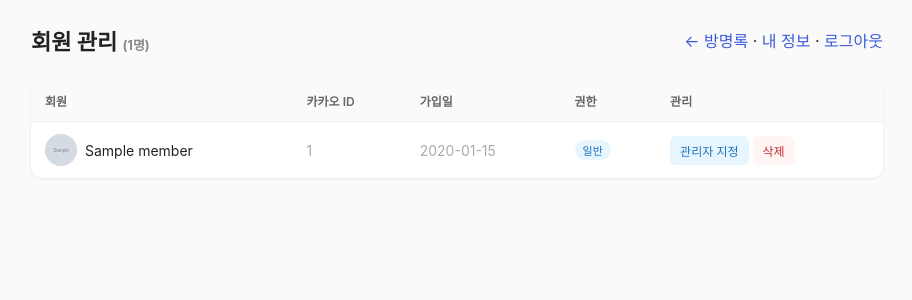
After one commit to 00MunhH/test_guestbook, a FastAPI app: template app/templates/admin.html in a window 1280 px wide. The commit adds this page. Shown: the top 300 px of the page, without its empty margins (183-1095 px from the left). Run offline with FastAPI, Linux system fonts and the light colour scheme; the template is opened without the code that fills it: most values are stand-ins (such as "Sample title", 1, 10 or a date in 2020); grey boxes marked "Sample" are stand-in pictures; parts of the project's set-up code (start-up, migrations or seed data) failed here and were passed over.

Commit message:
v4.0: User profile editing, admin page, and admin role management

```diff
--- a/app/auth.py
+++ b/app/auth.py
@@ -35,6 +35,18 @@ def require_user(
         raise HTTPException(
             status_code=status.HTTP_401_UNAUTHORIZED,
             detail="로그인이 필요합니다.",
+        )
+    return user
+
+
+def require_admin(
+    user: User = Depends(require_user),
+) -> User:
+    """관리자 필수 의존성. 비관리자 시 403."""
+    if not user.is_admin:
+        raise HTTPException(
+            status_code=status.HTTP_403_FORBIDDEN,
+            detail="관리자 권한이 필요합니다.",
         )
     return user
 
@@ -117,17 +129,22 @@ async def kakao_callback(
     profile_image = profile.get("profile_image_url") or ""
 
     # 3) 사용자 upsert
+    is_bootstrap_admin = kakao_id in settings.admin_kakao_id_set
     user = db.scalar(select(User).where(User.kakao_id == kakao_id))
     if user is None:
         user = User(
             kakao_id=kakao_id,
             nickname=nickname,
             profile_image=profile_image,
+            is_admin=is_bootstrap_admin,
         )
         db.add(user)
     else:
         user.nickname = nickname
         user.profile_image = profile_image
+        # .env에 지정된 관리자는 로그인 시 자동 승격 (강등은 하지 않음)
+        if is_bootstrap_admin:
+            user.is_admin = True
     db.commit()
     db.refresh(user)
 
--- a/app/main.py
+++ b/app/main.py
@@ -9,7 +9,7 @@ from sqlalchemy import select
 from sqlalchemy.orm import Session
 from starlette.middleware.sessions import SessionMiddleware
 
-from . import auth, guestbook
+from . import account, auth, guestbook
 from .auth import get_current_user
 from .config import settings
 from .database import get_db, init_db
@@ -34,6 +34,7 @@ app.add_middleware(SessionMiddleware, secret_key=settings.session_secret_key)
 # 라우터 등록
 app.include_router(auth.router)
 app.include_router(guestbook.router)
+app.include_router(account.router)
 
 
 @app.get("/", response_class=HTMLResponse)
--- /dev/null
+++ b/app/templates/admin.html
@@ -0,0 +1,106 @@
+<!DOCTYPE html>
+<html lang="ko">
+<head>
+  <meta charset="UTF-8" />
+  <meta name="viewport" content="width=device-width, initial-scale=1.0" />
+  <title>관리자 - 회원 관리</title>
+  <style>
+    * { box-sizing: border-box; }
+    body {
+      font-family: -apple-system, BlinkMacSystemFont, "Segoe UI", Roboto, "Helvetica Neue", Arial, sans-serif;
+      max-width: 900px; margin: 0 auto; padding: 24px; color: #222; background: #fafafa;
+    }
+    header { display: flex; align-items: center; justify-content: space-between; margin-bottom: 24px; }
+    h1 { font-size: 22px; margin: 0; }
+    a { color: #3b5bdb; text-decoration: none; }
+    .card { background: #fff; border-radius: 12px; box-shadow: 0 1px 3px rgba(0,0,0,.08); overflow: hidden; }
+    table { width: 100%; border-collapse: collapse; }
+    th, td { padding: 12px 14px; text-align: left; font-size: 14px; border-bottom: 1px solid #f0f0f0; vertical-align: middle; }
+    th { background: #fafafa; color: #666; font-weight: 600; font-size: 12px; }
+    tr:last-child td { border-bottom: none; }
+    .u { display: flex; align-items: center; gap: 8px; }
+    .u img { width: 32px; height: 32px; border-radius: 50%; object-fit: cover; background: #ddd; }
+    .badge { display: inline-block; font-size: 11px; padding: 2px 8px; border-radius: 999px; }
+    .badge.admin { background: #ffe3e3; color: #c92a2a; }
+    .badge.member { background: #e7f5ff; color: #1971c2; }
+    .me-tag { color: #aaa; font-size: 11px; }
+    form.inline { display: inline; margin: 0; }
+    .btn { padding: 6px 10px; border-radius: 6px; border: none; cursor: pointer; font-size: 12px; }
+    .btn-grant { background: #e7f5ff; color: #1971c2; }
+    .btn-revoke { background: #fff4e6; color: #e8590c; }
+    .btn-del { background: #fff5f5; color: #c92a2a; }
+    .muted { color: #aaa; }
+    .count { color: #888; font-size: 13px; }
+  </style>
+</head>
+<body>
+  <header>
+    <h1>회원 관리 <span class="count">({{ members | length }}명)</span></h1>
+    <nav>
+      <a href="/">← 방명록</a> · <a href="/me">내 정보</a> · <a href="/auth/logout">로그아웃</a>
+    </nav>
+  </header>
+
+  <div class="card">
+    <table>
+      <thead>
+        <tr>
+          <th>회원</th>
+          <th>카카오 ID</th>
+          <th>가입일</th>
+          <th>권한</th>
+          <th>관리</th>
+        </tr>
+      </thead>
+      <tbody>
+        {% for m in members %}
+          <tr>
+            <td>
+              <div class="u">
+                {% if m.profile_image %}<img src="{{ m.profile_image }}" alt="프로필" />{% endif %}
+                <div>
+                  {{ m.shown_name }}
+                  {% if m.id == user.id %}<span class="me-tag">(나)</span>{% endif %}
+                </div>
+              </div>
+            </td>
+            <td class="muted">{{ m.kakao_id }}</td>
+            <td class="muted">{{ m.created_at.strftime("%Y-%m-%d") }}</td>
+            <td>
+              {% if m.is_admin %}
+                <span class="badge admin">관리자</span>
+              {% else %}
+                <span class="badge member">일반</span>
+              {% endif %}
+            </td>
+            <td>
+              {% if m.is_admin %}
+                {% if m.id != user.id %}
+                  <form class="inline" action="/admin/members/{{ m.id }}/role" method="post">
+                    <input type="hidden" name="make_admin" value="0" />
+                    <button class="btn btn-revoke" type="submit">관리자 해제</button>
+                  </form>
+                {% else %}
+                  <span class="muted">—</span>
+                {% endif %}
+              {% else %}
+                <form class="inline" action="/admin/members/{{ m.id }}/role" method="post">
+                  <input type="hidden" name="make_admin" value="1" />
+                  <button class="btn btn-grant" type="submit">관리자 지정</button>
+                </form>
+              {% endif %}
+
+              {% if m.id != user.id %}
+                <form class="inline" action="/admin/members/{{ m.id }}/delete" method="post"
+                      onsubmit="return confirm('{{ m.shown_name }} 회원을 삭제할까요? 작성한 글/댓글/반응도 함께 삭제됩니다.');">
+                  <button class="btn btn-del" type="submit">삭제</button>
+                </form>
+              {% endif %}
+            </td>
+          </tr>
+        {% endfor %}
+      </tbody>
+    </table>
+  </div>
+</body>
+</html>
--- a/app/templates/index.html
+++ b/app/templates/index.html
@@ -76,7 +76,9 @@
     <div class="user">
       {% if user %}
         {% if user.profile_image %}<img src="{{ user.profile_image }}" alt="프로필" />{% endif %}
-        <span>{{ user.nickname }}님 <small class="joined">(가입일 {{ user.created_at.strftime("%Y-%m-%d") }})</small></span>
+        <span>{{ user.shown_name }}님 <small class="joined">(가입일 {{ user.created_at.strftime("%Y-%m-%d") }})</small></span>
+        <a class="btn btn-ghost" href="/me">내 정보</a>
+        {% if user.is_admin %}<a class="btn btn-ghost" href="/admin">관리자</a>{% endif %}
         <a class="btn btn-ghost" href="/auth/logout">로그아웃</a>
       {% else %}
         <a class="btn btn-kakao" href="/auth/kakao/login">카카오 로그인</a>
```
Also changed, not shown: app/account.py (added, +102 -0 lines), app/config.py (+8 -0 lines), app/models.py (+11 -1 lines), app/templates/me.html (added, +68 -0 lines), migrate_v4.py (added, +66 -0 lines), README.md, 2 other files.
